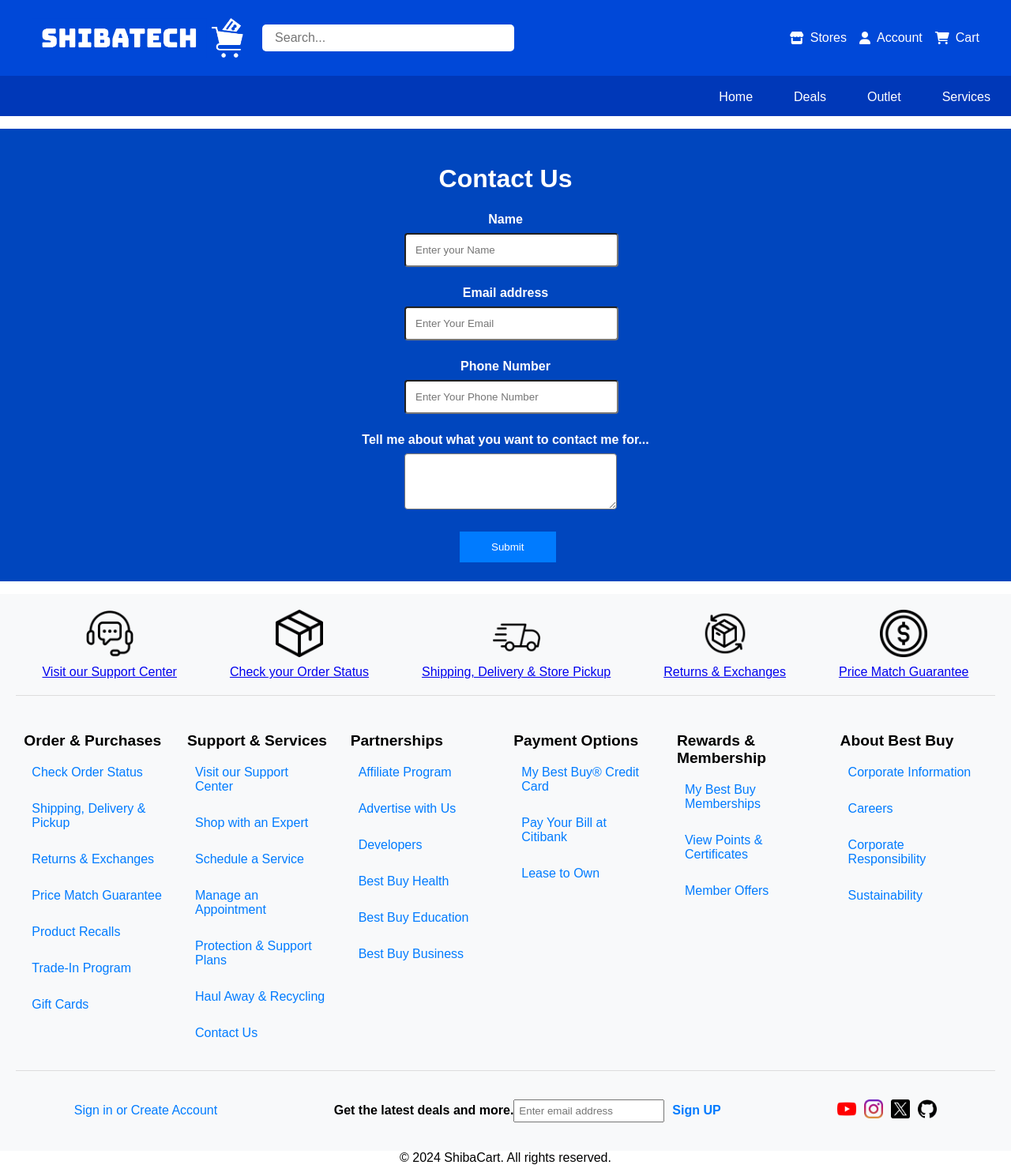
After one commit to Rupesh1666/ShibaTech, a Django app: page /contact in a window 1280 px wide. The commit adds this page. Shown: the whole page at 79% size. Run offline with Django 5.2, Linux system fonts and the light colour scheme.

Commit message:
added contact US

```diff
--- a/myapp/admin.py
+++ b/myapp/admin.py
@@ -2,7 +2,8 @@
 from django.contrib import admin
 from .models import CustomUser
 from .models import Category, Product
-
+from myapp.models import Contact
 admin.site.register(Category)
 admin.site.register(Product)
 admin.site.register(CustomUser)
+admin.site.register(Contact)
--- a/myapp/templates/base.html
+++ b/myapp/templates/base.html
@@ -55,7 +55,7 @@
         <div class="footer-top">
             <div class="footer-top-item">
                 <img src="{% static 'img/customer-support.png' %}" alt="Support">
-                <a href="#">Visit our Support Center</a>
+                <a href="/contact">Visit our Support Center</a>
             </div>
             <div class="footer-top-item">
                 <img src="{% static 'img/parcel.png' %}" alt="Order Status">
--- /dev/null
+++ b/myapp/templates/contact.html
@@ -0,0 +1,122 @@
+{% extends 'base.html' %}
+{% load static %}
+
+{% block extra_head %}
+<style>
+    /* Container Styles */
+    .container-fluid {
+        padding: 0;
+        margin-bottom: 1.5rem;
+    }
+    .container {
+        margin-bottom: 1.5rem;
+        padding: 2rem;
+    }
+
+    /* Form Styles */
+    .form-group {
+        margin-bottom: 1.5rem; /* Increased margin for better spacing */
+    }
+
+    .form-group label {
+        display: block; /* Ensures labels are on their own line */
+        margin-bottom: 0.5rem; /* Space between label and input */
+        font-weight: bold; /* Makes labels bold for clarity */
+        text-align:center;
+    }
+
+    .form-control {
+        border-radius: 0.25rem;
+        box-shadow: inset 0 1px 2px rgba(0, 0, 0, 0.075);
+        width: 20%; /* Ensures inputs take up full width */
+        padding: 0.75rem; /* Adds padding inside the input fields */
+        margin-left:480px;
+    }
+
+    .form-control:focus {
+        border-color: #007bff;
+        box-shadow: 0 0 0 0.2rem rgba(38, 143, 255, 0.25);
+        outline: none; /* Removes default outline on focus */
+    }
+
+    .btn-primary {
+        background-color: #007bff;
+        border-color: #007bff;
+        padding: 0.75rem 1.25rem; /* Adds padding to the button */
+        width: 10%;
+        margin-left: 550px;
+
+    }
+
+    .btn-primary:hover {
+        background-color: #0056b3;
+        border-color: #004085;
+
+
+    }
+
+    /* Responsive Image */
+    .img-fluid {
+        max-width: 100%;
+        height: auto;
+    }
+
+    /* Text Alignment */
+    .text-center {
+        text-align: center;
+    }
+
+    /* Form Heading */
+    h1 {
+        font-size: 2rem;
+        margin-bottom: 1.5rem; /* Increased margin for better spacing */
+    }
+
+    /* Additional Spacing */
+    .mb-3 {
+        margin-bottom: 1rem;
+    }
+
+    .py-4 {
+        padding-top: 1.5rem;
+        padding-bottom: 1.5rem;
+    }
+
+    .px-0 {
+        padding-left: 0;
+        padding-right: 0;
+    }
+    button{
+
+    }
+</style>
+{% endblock %}
+
+{% block content %}
+<div class="container-fluid px-0 mb-3">
+    {% comment %} <img src="https://source.unsplash.com/1200x400/?phone,contact,numbers" class="d-block img-fluid" alt="..."> {% endcomment %}
+</div>
+<div class="container mb-3 py-4">
+    <h1 class="text-center">Contact Us</h1>
+    <form method="post" action="/contact">
+        {% csrf_token %}
+        <div class="form-group">
+            <label for="name">Name</label>
+            <input type="text" class="form-control" id="name" name="name" placeholder="Enter your Name">
+        </div>
+        <div class="form-group">
+            <label for="email">Email address</label>
+            <input type="email" class="form-control" id="email" name="email" placeholder="Enter Your Email">
+        </div>
+        <div class="form-group">
+            <label for="phone">Phone Number</label>
+            <input type="text" class="form-control" id="phone" name="phone" placeholder="Enter Your Phone Number">
+        </div>
+        <div class="form-group">
+            <label for="desc">Tell me about what you want to contact me for...</label>
+            <textarea class="form-control" id="desc" rows="3" name="desc"></textarea>
+        </div>
+        <button class="btn btn-primary" type="submit">Submit</button>
+    </form>
+</div>
+{% endblock %}
--- a/myapp/urls.py
+++ b/myapp/urls.py
@@ -22,6 +22,7 @@
     path('stores', views.stores, name='stores'),
     # search
     path('search/', views.search, name='search'),
+    path("contact", views.contact, name='contact'),
 
 
     # added
--- a/myapp/views.py
+++ b/myapp/views.py
@@ -128,3 +128,17 @@
     query = request.GET.get('q')
     results = Product.objects.filter(name__icontains=query)
     return render(request, 'search_results.html', {'query': query, 'results': results})
+
+from myapp.models import Contact
+from datetime import datetime
+def contact(request):
+    if request.method =="POST":
+        name=request.POST.get('name')
+        email=request.POST.get('email')
+        phone=request.POST.get('phone')
+        desc=request.POST.get('desc')
+        contact =Contact(name=name, email=email, phone=phone, desc=desc, date =datetime.today())
+        contact.save()
+        messages.success(request, "Your message has been sent!")
+    return render(request, 'contact.html')
+    # return HttpResponse("this is contact")
```
Also changed, not shown: myapp/models.py (+9 -0 lines), db.sqlite3, myapp/migrations/0008_contact.py (added).
